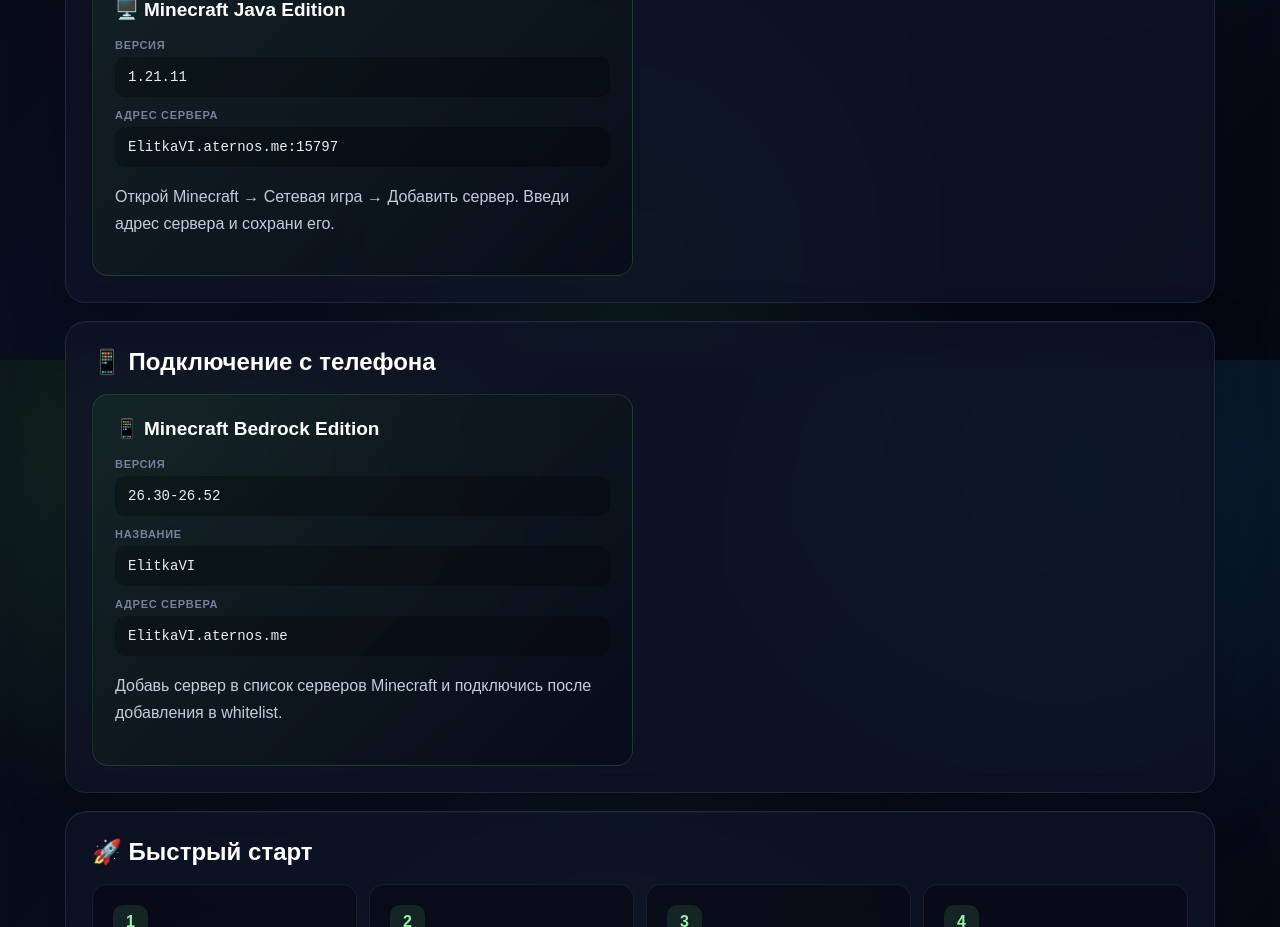
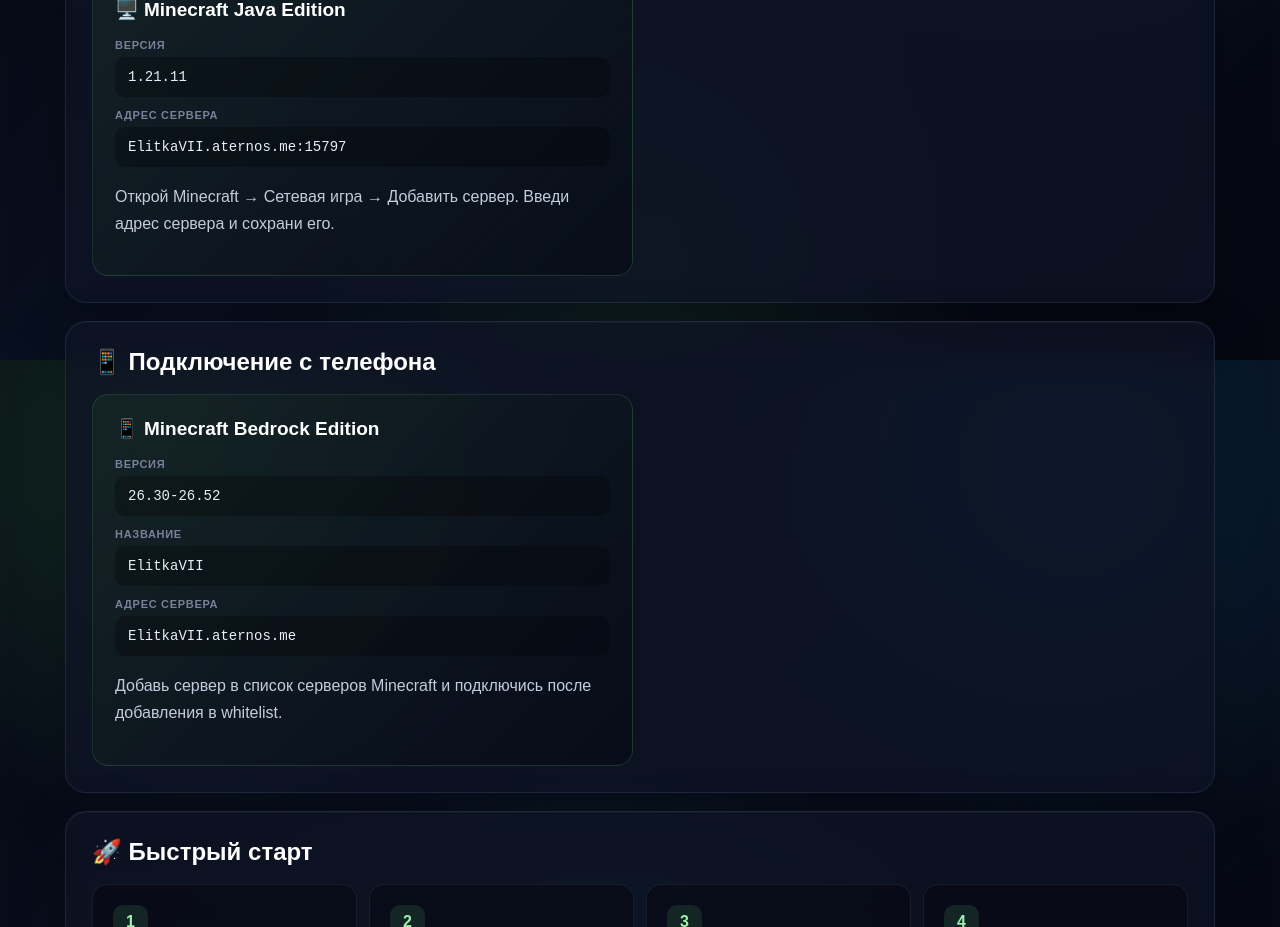
Before and after one commit to elITka24/Goooooo, a plain HTML site: page minecraft.html in a window 1280 px wide. Shown: the part 2040-2967 px from the top of the page. Drawn offline with Linux system fonts and the light colour scheme.

Commit message:
Update server name and address to ElitkaVII

```diff
--- a/minecraft.html
+++ b/minecraft.html
@@ -881,7 +881,7 @@
 </span>
 
 <span class="server-value">
-ElitkaVI.aternos.me:15797
+ElitkaVII.aternos.me:15797
 </span>
 
 </div>
@@ -932,7 +932,7 @@
 </span>
 
 <span class="server-value">
-ElitkaVI
+ElitkaVII
 </span>
 
 </div>
@@ -944,7 +944,7 @@
 </span>
 
 <span class="server-value">
-ElitkaVI.aternos.me
+ElitkaVII.aternos.me
 </span>
 
 </div>
```
